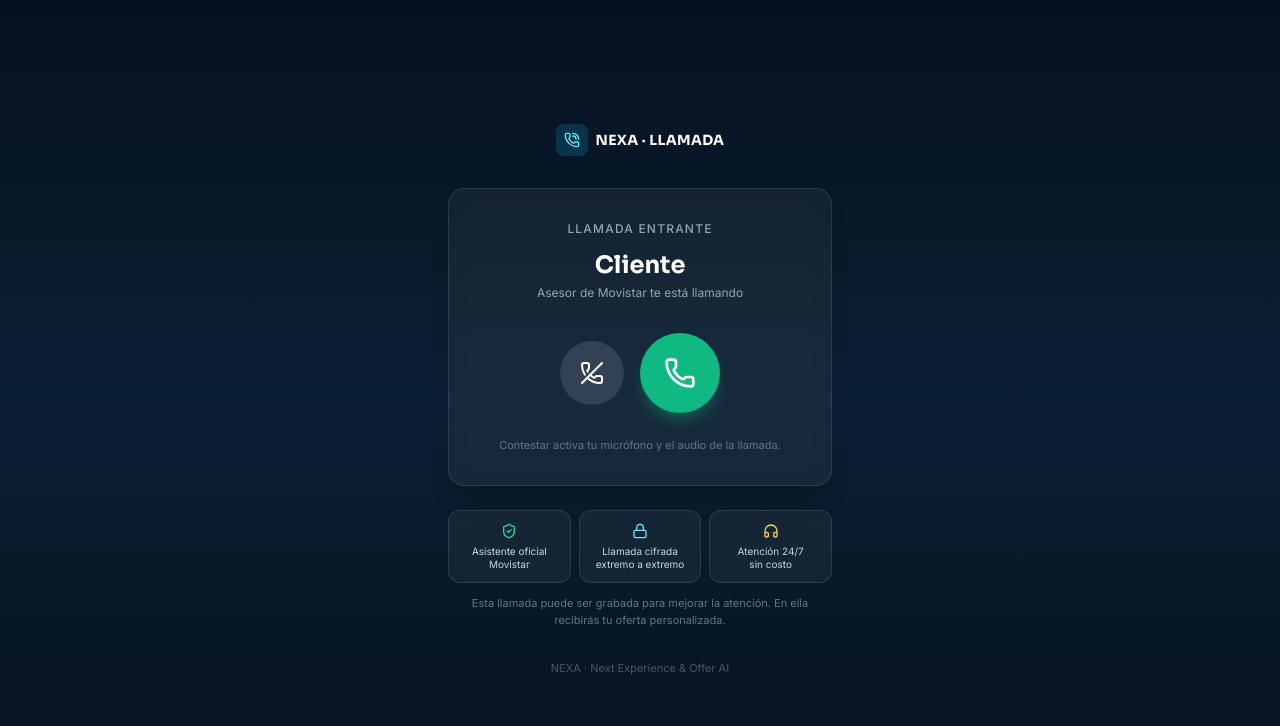
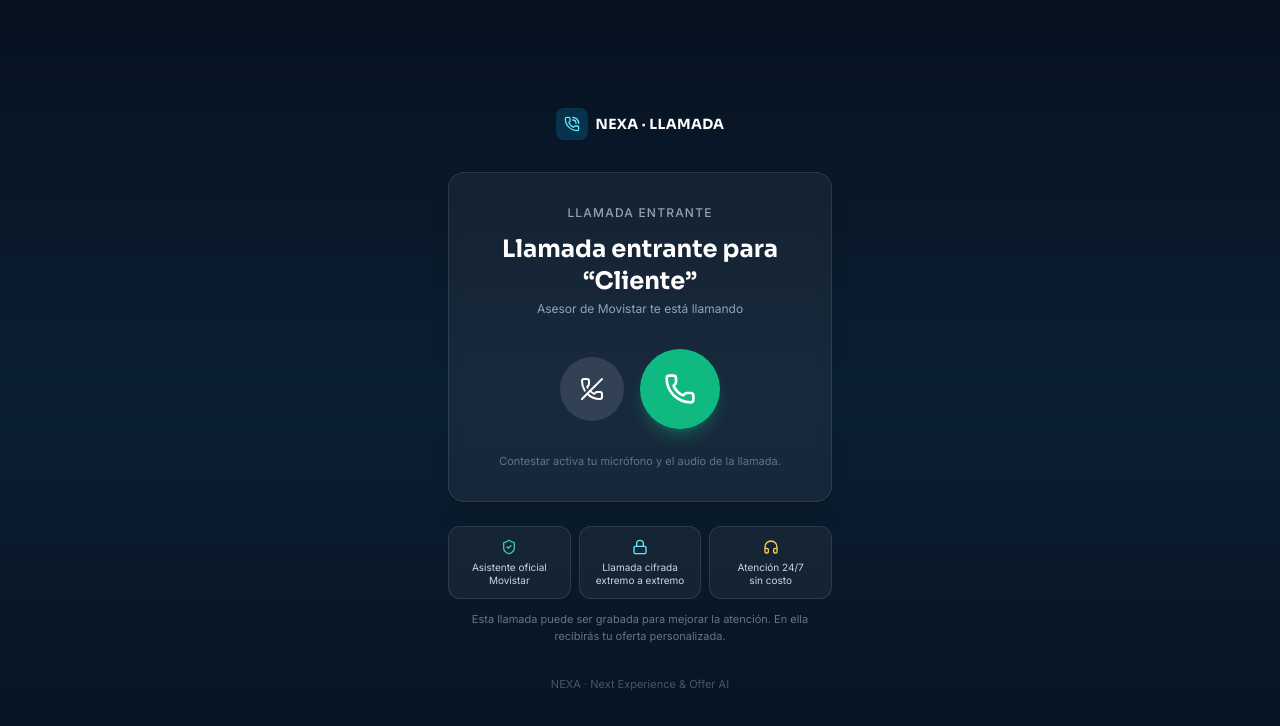
Before and after one commit to David42024/NEXA, a React (Vite) app in the folder frontend/: page /llamada/1 in a window 1280 px wide. Shown: the top 726 px of the page. Built offline with nearby package versions, Linux system fonts and the light colour scheme; no server answers.

Commit message:
Cliente: la pantalla entrante muestra 'Llamada entrante para <nombre>'

```diff
--- a/frontend/src/pages/ClientCall.jsx
+++ b/frontend/src/pages/ClientCall.jsx
@@ -56,7 +56,9 @@
             <p className="text-xs font-medium uppercase tracking-widest text-slate-400">
               Llamada entrante
             </p>
-            <h1 className="mt-3 font-display text-2xl font-bold text-white">{firstName}</h1>
+            <h1 className="mt-3 font-display text-2xl font-bold text-white">
+              Llamada entrante para “{firstName}”
+            </h1>
             <p className="mt-1 text-xs text-slate-400">Asesor de Movistar te está llamando</p>
 
             <div className="mt-8 flex items-center justify-center gap-4">
```
